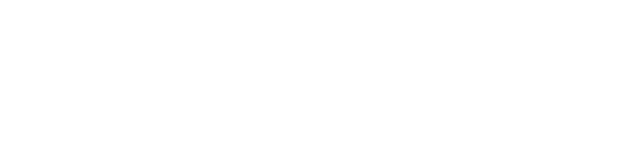
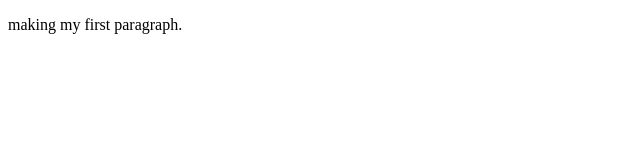
Before and after one commit to Andromedadev94/first-proj, a plain HTML site: page index.html in a window 1280 px wide. Shown: the whole page, without its empty margins (0-640 px from the left). Drawn offline with Linux system fonts and the light colour scheme.

Commit message:
added a paragraph

```diff
--- a/index.html
+++ b/index.html
@@ -6,6 +6,6 @@
     <title>Document</title>
 </head>
 <body>
-
+    <p>making my first paragraph.</p>
 </body>
 </html>
```
